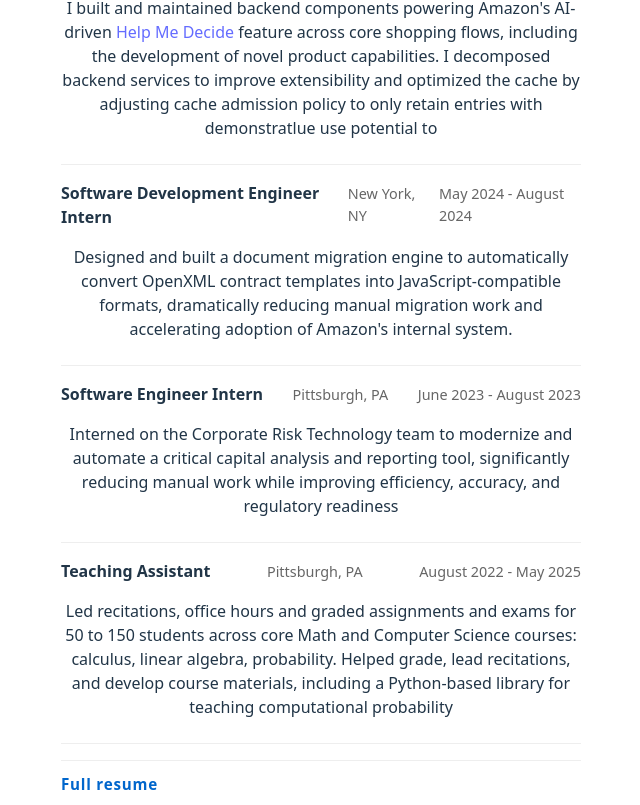
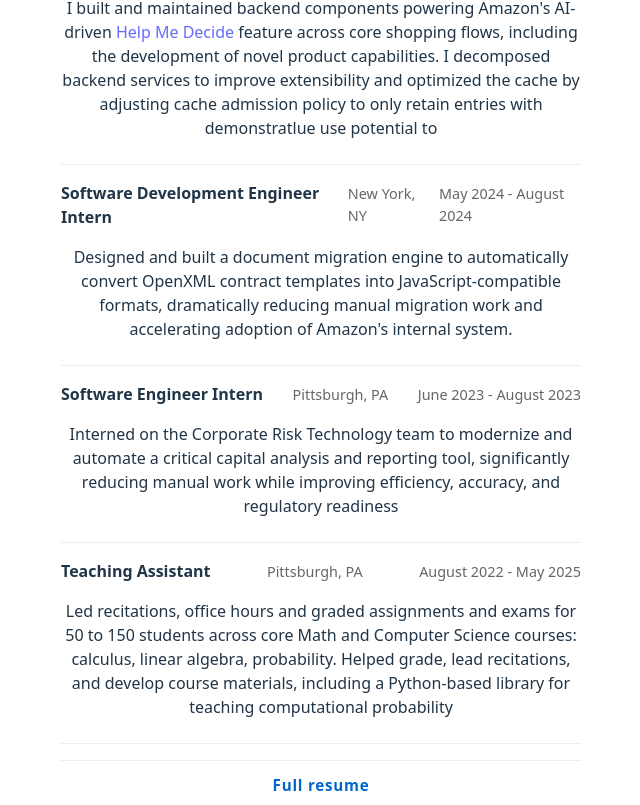
Before and after one commit to ryanduan02/website, a React (Vite) app: page / in a window 1280 px wide. Shown: the part 828-1633 px from the top of the page, without its empty margins (319-959 px from the left). Built offline with nearby package versions, Linux system fonts and the light colour scheme.

Commit message:
center resume link

```diff
--- a/src/App.css
+++ b/src/App.css
@@ -139,6 +139,7 @@ h2 {
   margin-top: 16px;
   padding-top: 12px;
   border-top: 1px solid #eee;
+  text-align: center;
 }
 
 .fullResumeLink h4 {
@@ -150,6 +151,7 @@ h2 {
 .fullResumeLink a {
   color: #0066cc;
   text-decoration: none;
+  display: inline-block;
 }
 
 .fullResumeLink a:hover {
```
